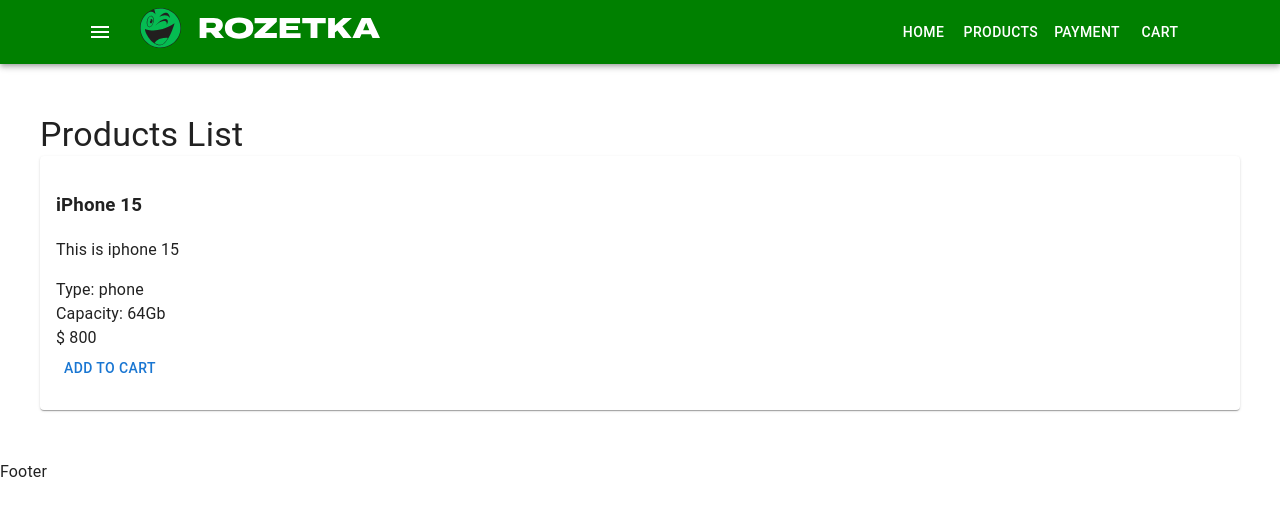
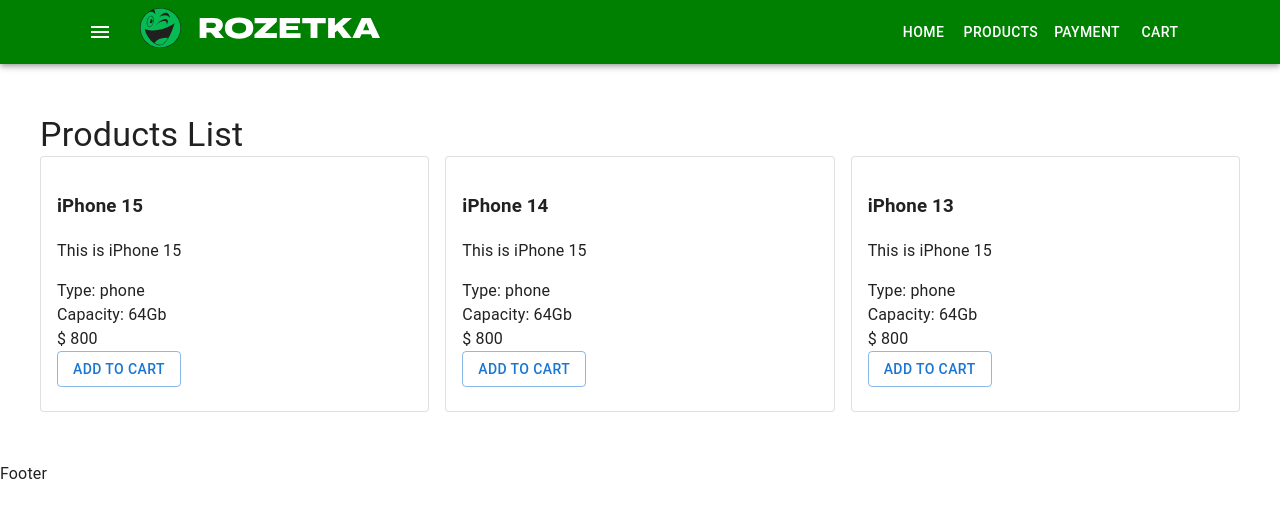
Before and after one commit to AnnaT-UA/react-shop-project-16-03, a React (Create React App) app: page / in a window 1280 px wide. Shown: the top 518 px of the page. Built offline with nearby package versions, Linux system fonts and the light colour scheme.

Commit message:
added 3 props to productListItem.tsx and ProductList.tsx

```diff
--- /dev/null
+++ b/src/components/Products/ProductListItem.css
@@ -0,0 +1,12 @@
+.product-features {
+    margin: 10px 0;
+}
+
+.product-title {
+    font-size: 25px;
+}
+
+.btns-wrapper {
+    display: flex;
+    justify-content: center;
+}
--- a/src/components/Products/ProductListItem.tsx
+++ b/src/components/Products/ProductListItem.tsx
@@ -1,18 +1,23 @@
 import { Button, Card, CardContent } from '@mui/material'
 
-type Props = {}
-const ProductListItem = (props: Props) => {
+type Props = {
+    title: string
+}
+const ProductListItem = ({ title }: Props) => {
     return (
-        <Card>
+        <Card variant="outlined" className="product-list-item">
             <CardContent>
-                <h3>iPhone 15</h3>
-                <p>This is iphone 15</p>
-                <div>Type: phone</div>
-                <div>Capacity: 64Gb</div>
-                <div>$ 800</div>
-                <Button>Add to cart</Button>
+                <h3 className="product-title">{title}</h3>
+                <p className="product-description">This is iPhone 15</p>
+                <div className="product-features">Type: phone</div>
+                <div className="product-features">Capacity: 64Gb</div>
+                <div className="product-price">$ 800</div>
+                <div className="btns-wrapper">
+                    <Button variant="outlined">Add to cart</Button>
+                </div>
             </CardContent>
         </Card>
     )
 }
+
 export default ProductListItem
--- a/src/components/Products/ProductsList.tsx
+++ b/src/components/Products/ProductsList.tsx
@@ -1,16 +1,32 @@
-import { Typography } from '@mui/material'
+import { Grid, Typography } from '@mui/material'
 import ProductListItem from './ProductListItem'
 
 type Props = {}
 
 const ProductsList = (props: Props) => {
     return (
-        <div>
-            <Typography variant="h4" component={'h1'}>
+        <>
+            <Typography
+                variant="h4"
+                component={'h1'}
+                sx={{
+                    marginBotton: '30px',
+                }}
+            >
                 Products List
             </Typography>
-            <ProductListItem />
-        </div>
+            <Grid container spacing={2}>
+                <Grid item xs={12} sm={6} lg={4}>
+                    <ProductListItem title="iPhone 15" />
+                </Grid>
+                <Grid item xs={12} sm={6} lg={4}>
+                    <ProductListItem title="iPhone 14" />
+                </Grid>
+                <Grid item xs={12} sm={6} lg={4}>
+                    <ProductListItem title="iPhone 13" />
+                </Grid>
+            </Grid>
+        </>
     )
 }
 export default ProductsList
```
